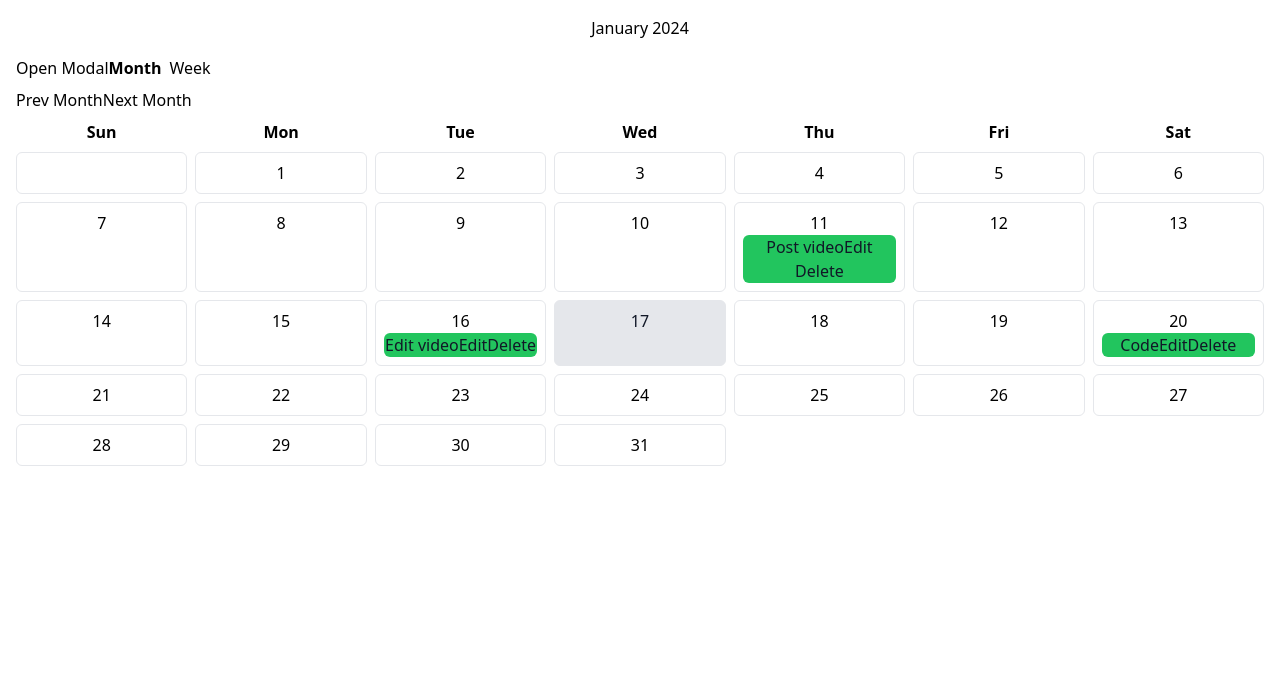
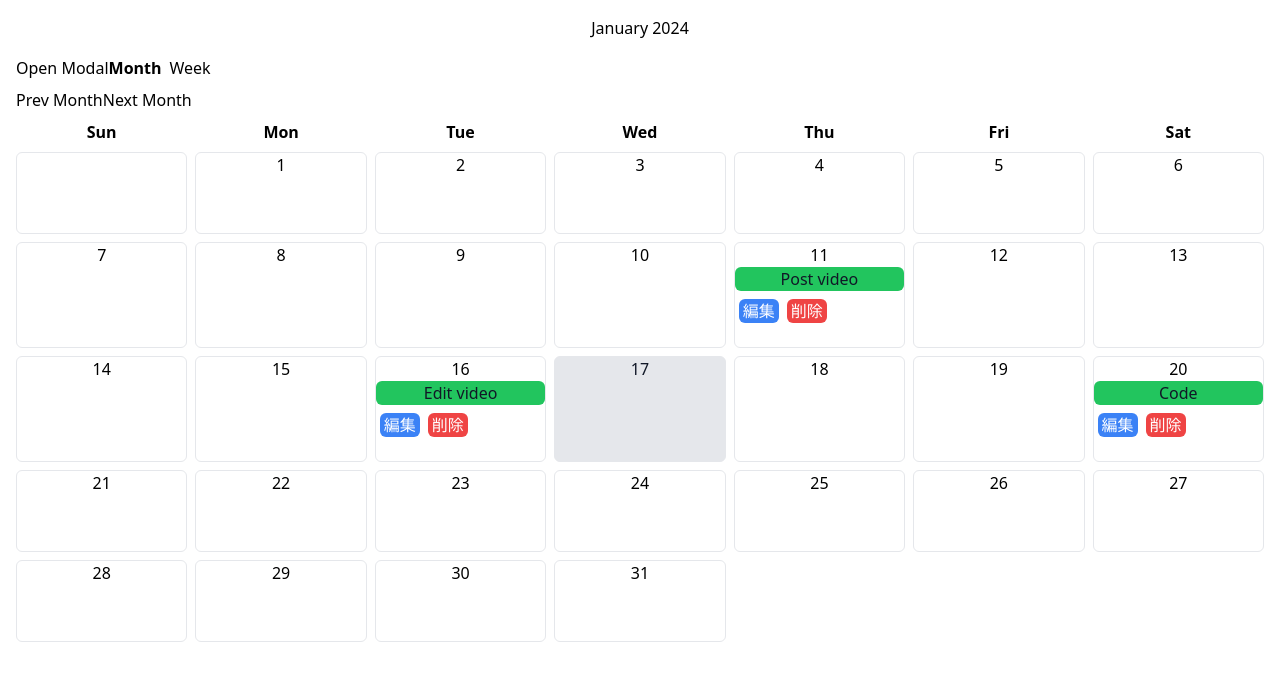
Before and after one commit to okuyama-code/nextjs_ts_calendar, a Next.js app: page / in a window 1280 px wide. Shown: the top 680 px of the page. Built offline with nearby package versions, Linux system fonts and the light colour scheme.

Commit message:
css修正

```diff
--- a/src/calendar/EventCalendar.tsx
+++ b/src/calendar/EventCalendar.tsx
@@ -158,40 +158,45 @@ const EventCalendar = ({ events }: EventCalendarProps) => {
           return (
             <div
               key={index}
-              className={clsx("border rounded-md p-2 text-center", {
-                "bg-gray-200": isToday(day),
-                "text-gray-900": isToday(day),
-              })}
+              className={clsx(
+                "border rounded-md pb-14 text-center",
+                {
+                  "bg-gray-200": isToday(day),
+                  "text-gray-900": isToday(day),
+                },
+                "relative" // Add relative positioning for absolute positioning of buttons
+              )}
             >
               {format(day, "d")}
               {todaysEvents.map((event) => (
                 <div
                   key={event.title}
-                  className="bg-green-500 rounded-md text-gray-900"
+                  className="bg-green-500 rounded-md text-gray-900 relative"
                 >
                   {event.title}
-                  <button onClick={() => handleEditEvent(event)}>Edit</button>
-                  <button onClick={() => handleDeleteEvent(event)}>Delete</button>
+                  <div className="absolute top-6 r left-1 mt-2 ">
+                    {/* Edit Button */}
+                    <button
+                      onClick={() => handleEditEvent(event)}
+                      className="px-1 bg-blue-500 text-white rounded-md focus:outline-none focus:shadow-outline-blue active:bg-blue-800"
+                    >
+                      編集
+                    </button>
+                    {/* Delete Button */}
+                    <button
+                      onClick={() => handleDeleteEvent(event)}
+                      className="px-1 ml-2 bg-red-500 text-white rounded-md focus:outline-none focus:shadow-outline-red active:bg-red-800"
+                    >
+                      削除
+                    </button>
+                  </div>
                 </div>
               ))}
             </div>
+
           );
         })}
-        {/* イベント追加用のフォーム */}
-        {/* <form onSubmit={handleFormSubmit}>
-          <input
-            type="date"
-            value={newEventDate}
-            onChange={(e) => setNewEventDate(e.target.value)}
-          />
-          <input
-            type="text"
-            placeholder="Event Title"
-            value={newEventTitle}
-            onChange={(e) => setNewEventTitle(e.target.value)}
-          />
-          <button type="submit">{editingEvent ? "Edit Event" : "Add Event"}</button>
-        </form> */}
+
         <EventFormModal
         isOpen={isModalOpen}
         onRequestClose={closeModal}
```
